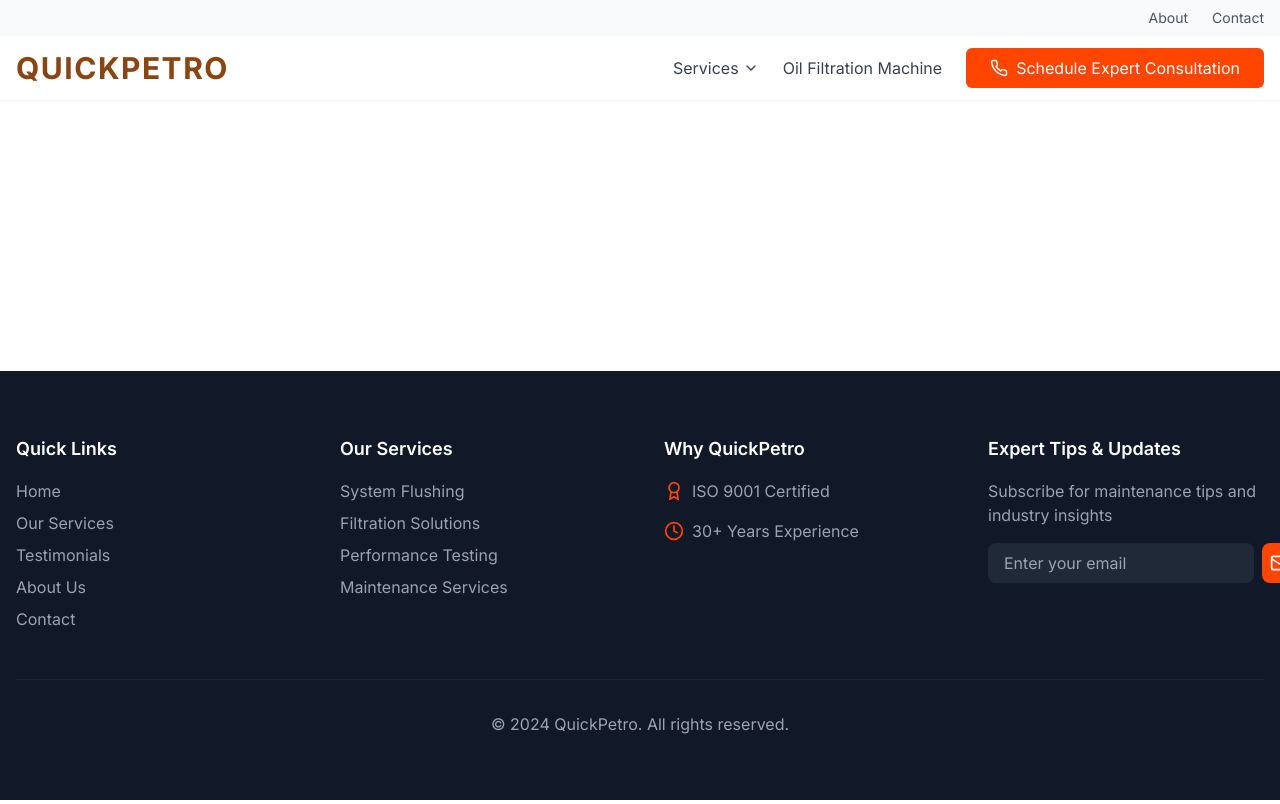
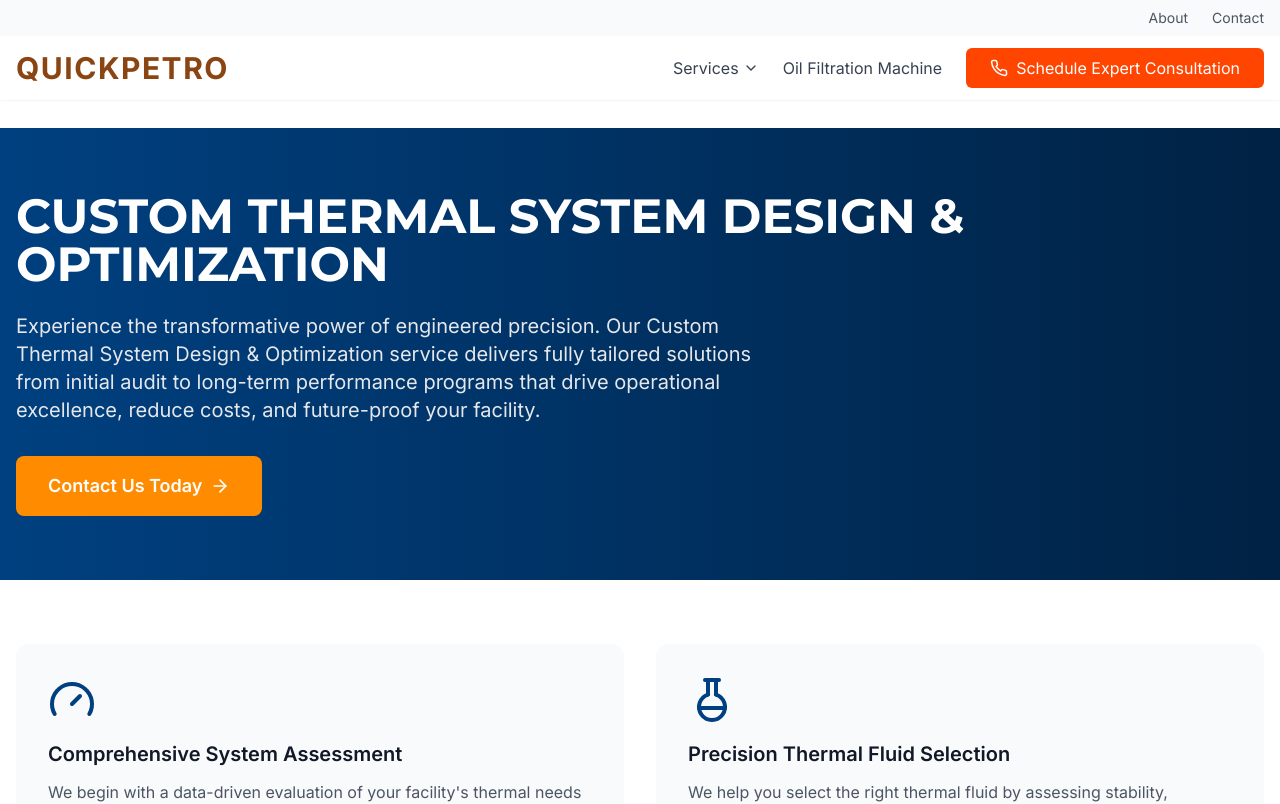
Before and after one commit to Appleknite/Updated_QuickPetro, a React (Vite) app: page /services/system-design in a window 1280 px wide. Shown: the top 804 px of the page. Built offline with nearby package versions, Linux system fonts and the light colour scheme.

Commit message:
Update index.tsx

```diff
--- a/src/routes/index.tsx
+++ b/src/routes/index.tsx
@@ -5,6 +5,7 @@
 import HomePage from '../components/pages/HomePage';
 import ThermicFluidServicePage from '../components/pages/ThermicFluidServicePage';
 import IndustrialHeatTransferOilTestingPage from '../components/pages/IndustrialHeatTransferOilTestingPage';
+import CustomThermalSystemDesign from '../components/pages/CustomThermalSystemDesign';
 
 const AppRoutes = () => {
   return (
@@ -14,6 +15,7 @@
       <Route path="/contact" element={<ContactPage />} />
       <Route path="/services/thermic-fluid-cleaning-flushing" element={<ThermicFluidServicePage />} />
       <Route path="/services/oil-testing" element={<IndustrialHeatTransferOilTestingPage />} />
+      <Route path="/services/system-design" element={<CustomThermalSystemDesign />} />
     </Routes>
   );
 };
```
